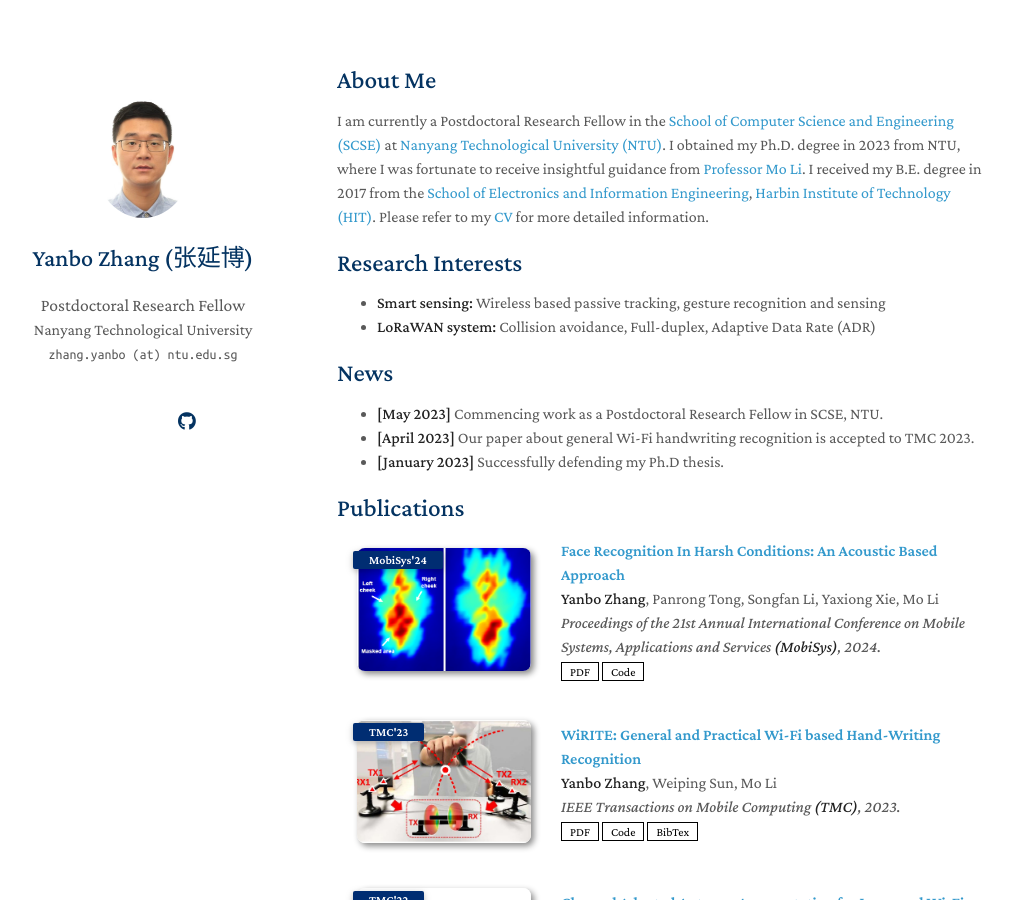
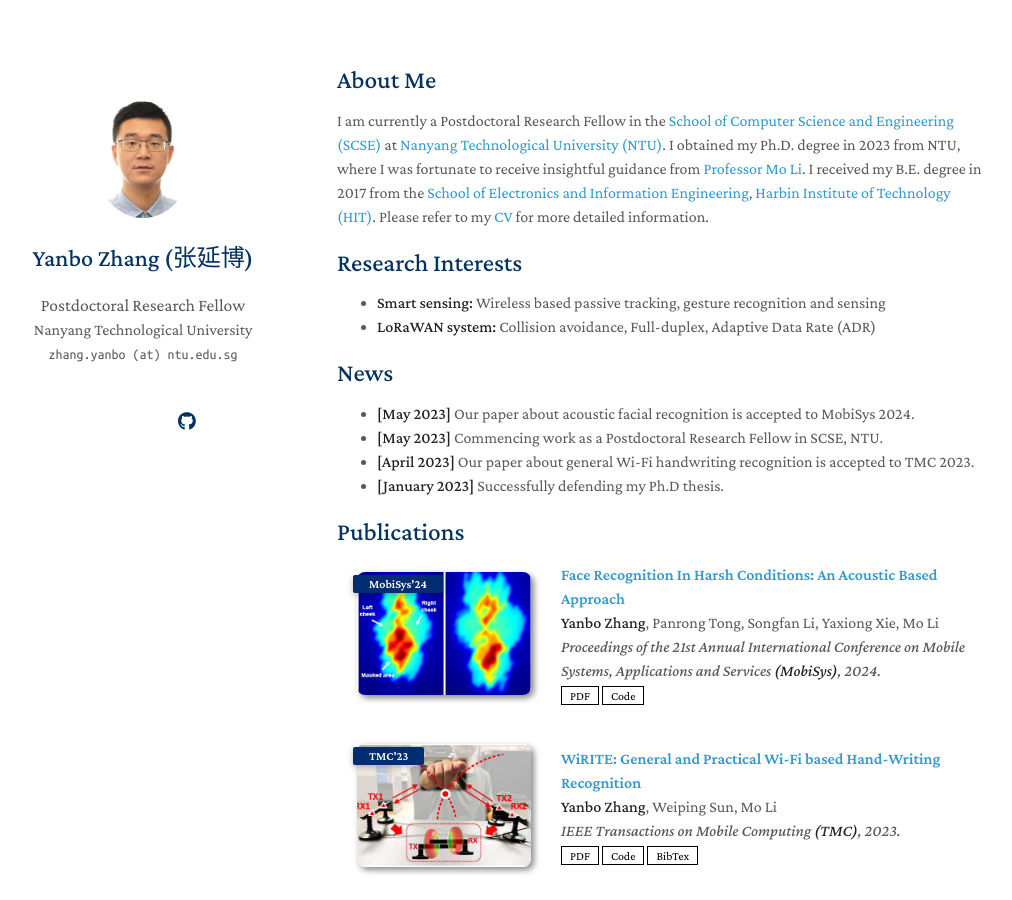
Before and after one commit to yanbozhang003/yanbozhang003.github.io, a Jekyll site: the page built from index.md, in a window 1280 px wide and 900 px high. Shown: the whole window, without its empty margins (133-1145 px from the left). Built offline with Jekyll 4.4.1, drawn with Linux system fonts in a browser that asks for light colours; nearby versions of some CDN libraries; a style sheet for code colours, icons or effects is not loaded; our own code applies the rules of GitHub Pages for plain Markdown files.

Commit message:
Update index.md

```diff
--- a/index.md
+++ b/index.md
@@ -17,6 +17,7 @@
 <!-- - **Reconfigurable Intelligent Surface (RIS):** Antenna design and system optimization -->
 
 ## News
+- **[May 2023]** Our paper about acoustic facial recognition is accepted to MobiSys 2024.
 - **[May 2023]** Commencing work as a Postdoctoral Research Fellow in SCSE, NTU.
 - **[April 2023]** Our paper about general Wi-Fi handwriting recognition is accepted to TMC 2023.
 - **[January 2023]** Successfully defending my Ph.D thesis.
```
